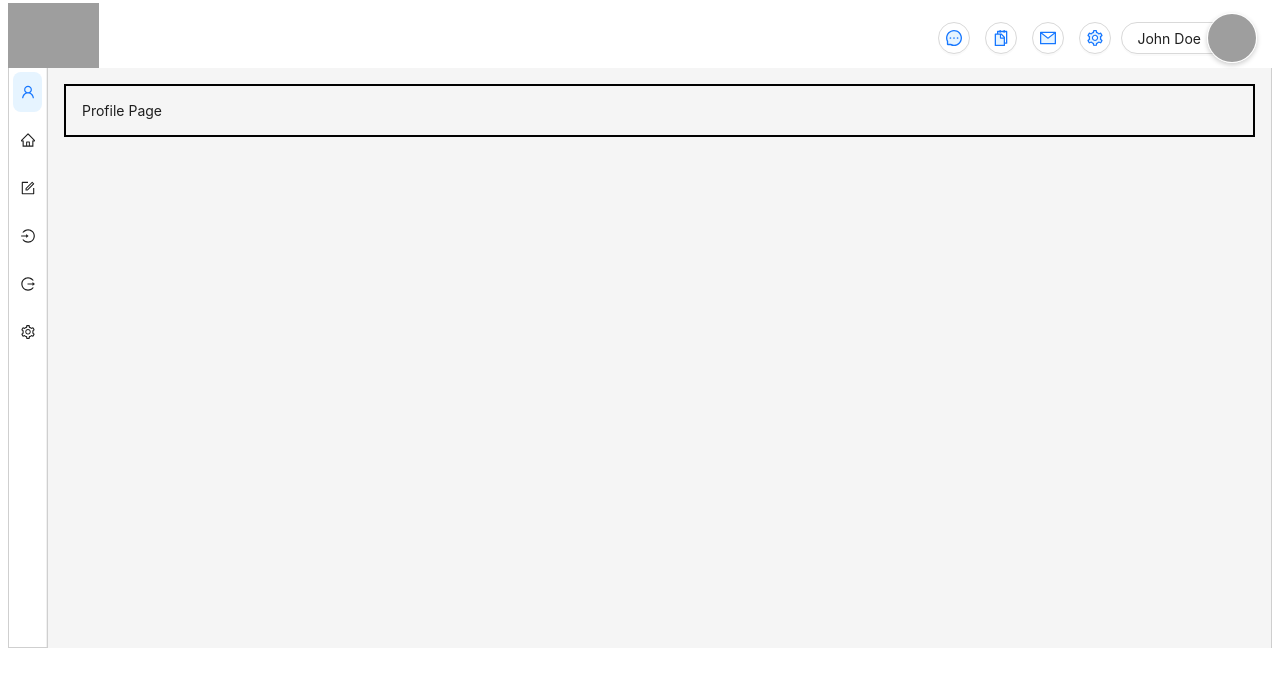
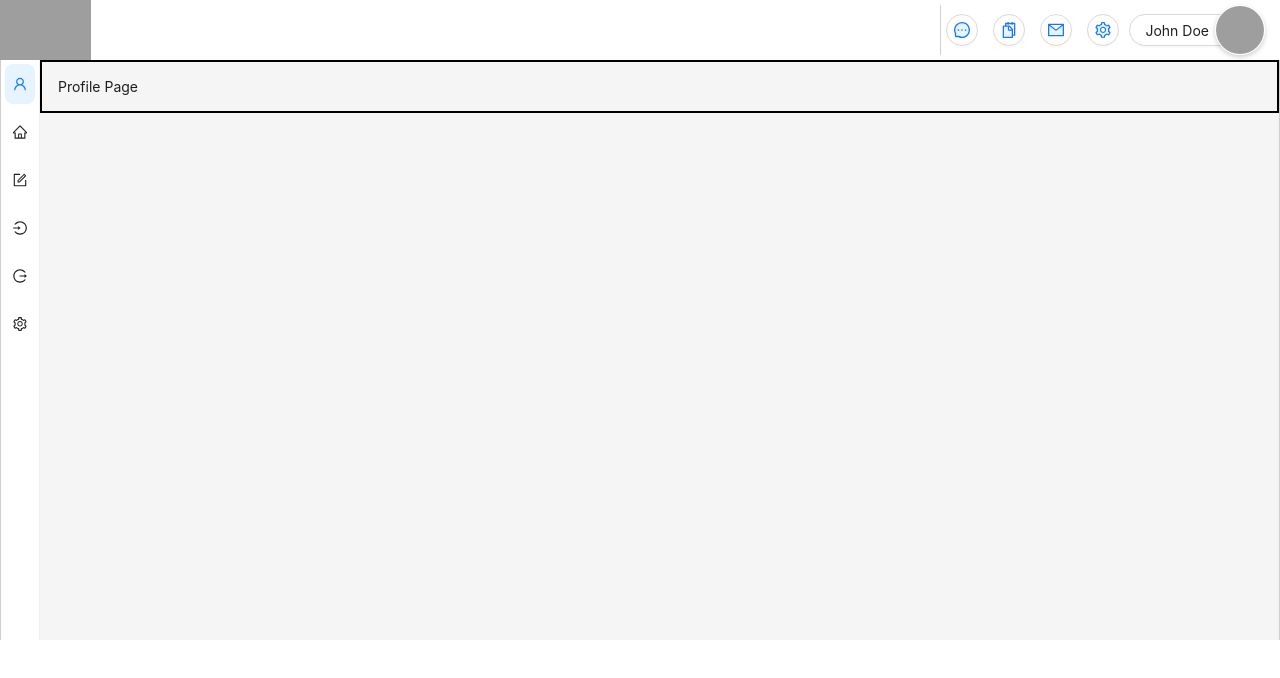
Before and after one commit to msbrdmr/Test, a React (Create React App) app in the folder Frontend/: page / in a window 1280 px wide. Shown: the top 678 px of the page. Built offline with nearby package versions, Linux system fonts and the light colour scheme; grey boxes are pictures that could not be loaded.

Commit message:
some more ui

```diff
--- a/Frontend/src/App.js
+++ b/Frontend/src/App.js
@@ -3,6 +3,7 @@ import { BrowserRouter as Router, Routes, Route } from "react-router-dom";
 import Dashboard from "./Dashboard";
 import * as pages from "./pages/Pages";
 import RegisterPage from "./pages/Register";
+import "../src/assets/styles/index.css"
 function App() {
 	return (
 		<Router>
--- a/Frontend/src/Dashboard.js
+++ b/Frontend/src/Dashboard.js
@@ -1,10 +1,11 @@
 import React, { useState } from "react";
-import { Layout, Menu } from "antd";
+import { Layout, Menu, Divider } from "antd";
 
 import { ProfileButtonArea } from "./components/TopRightProfile";
 import { UserOutlined, FormOutlined, LoginOutlined, LogoutOutlined, SettingOutlined, MenuFoldOutlined, HomeOutlined } from "@ant-design/icons";
 import { Link, Outlet } from "react-router-dom";
 import "../src/assets/styles/dashboard.css";
+import CustomDivider from "./components/CustomDivider";
 
 const menuItemFoldStyle = {
 	display: "flex",
@@ -39,13 +40,15 @@ const Dashboard = () => {
 					<div style={{ marginRight: "auto" }}>
 						<img src="https://i.imgur.com/MgnwjM9.png" alt="Logo" style={{ marginTop: "25px", height: "68px", width: "auto" }} />
 					</div>
+					<CustomDivider height={50} topMargin={20} bottomMargin={20} />
+
 					<Menu theme="dark" mode="horizontal" defaultSelectedKeys={["2"]} />
 
 					<ProfileButtonArea userName="John Doe" imageUrl="https://images.pexels.com/photos/415829/pexels-photo-415829.jpeg?auto=compress&cs=tinysrgb&w=1260&h=750&dpr=1" />
 				</Header>
 
 				<Layout>
-					<Sider style={{ borderRight: "1px solid #cfcfcf", borderLeft: "1px solid #cfcfcf", borderBottom: "1px solid #cfcfcf" }} width={navbarWidth} theme="light " onMouseEnter={handleMouseEnter} onMouseLeave={handleMouseLeave}>
+					<Sider style={{ borderLeft: "1px solid #cfcfcf" }} width={navbarWidth} theme="light" onMouseEnter={handleMouseEnter} onMouseLeave={handleMouseLeave}>
 						<Menu
 							mode="vertical"
 							theme="light"
@@ -59,6 +62,7 @@ const Dashboard = () => {
 							<Menu.Item style={fold ? menuItemFoldStyle : menuItemUnFoldStyle} key="1" icon={<UserOutlined />}>
 								<Link to="/profile">Profile</Link>
 							</Menu.Item>
+
 							<Menu.Item style={fold ? menuItemFoldStyle : menuItemUnFoldStyle} key="2" icon={<HomeOutlined />}>
 								<Link to="/home">Home</Link>
 							</Menu.Item>
@@ -81,7 +85,7 @@ const Dashboard = () => {
 							style={{
 								display: "flex",
 								flexDirection: "column",
-								padding: "16px",
+								padding: "0 !important",
 								borderRight: "1px solid #cfcfcf",
 							}}
 						>
--- a/Frontend/src/assets/styles/dashboard.css
+++ b/Frontend/src/assets/styles/dashboard.css
@@ -1,8 +1,7 @@
 .ant-layout .ant-layout-header {
 	background-color: rgb(255, 255, 255);
 	display: flex;
-    height: 60px;
+	height: 60px;
 	align-items: center;
-	justify-content: center;
 	padding: 0px;
 }
--- /dev/null
+++ b/Frontend/src/assets/styles/index.css
@@ -0,0 +1,4 @@
+html, body {
+    padding: 0;
+    margin: 0;
+}
--- /dev/null
+++ b/Frontend/src/components/CustomDivider.jsx
@@ -0,0 +1,26 @@
+import React from "react";
+import PropTypes from "prop-types";
+
+const CustomDivider = ({ height, topMargin, bottomMargin }) => {
+    const dividerStyle = {
+        borderLeft: "1px solid #cfcfcf", // Adjust border color as needed
+        height: `${height}px`, // Specify the desired length of the line
+        margin: `${topMargin}px 0 ${bottomMargin}px 0`,
+    };
+
+    return <div style={dividerStyle}></div>;
+};
+
+CustomDivider.propTypes = {
+    height: PropTypes.number,
+    topMargin: PropTypes.number,
+    bottomMargin: PropTypes.number,
+};
+
+CustomDivider.defaultProps = {
+    height: 20, // Default height if not provided
+    topMargin: 0,
+    bottomMargin: 0,
+};
+
+export default CustomDivider;
```
